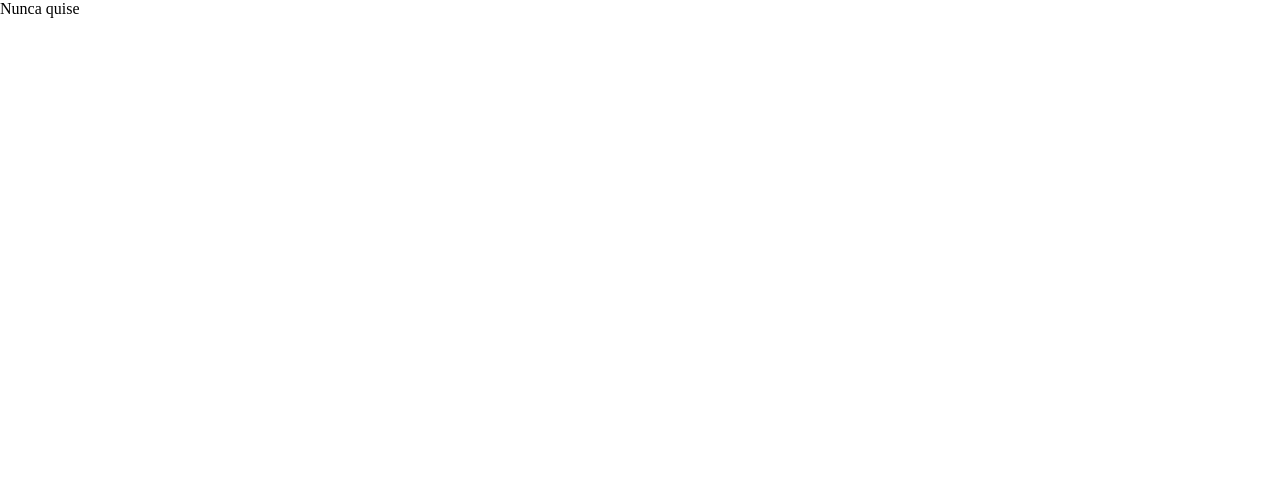
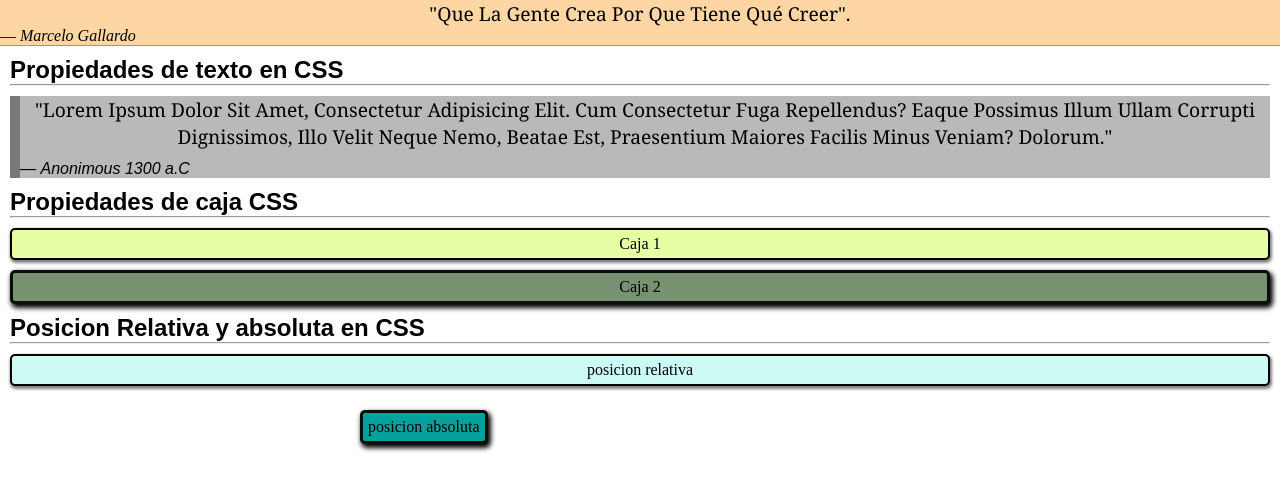
Before and after one commit to smarK99/csstp2024, a plain HTML site: page index.html in a window 1280 px wide. Drawn offline with Linux system fonts and the light colour scheme.

Commit message:
haciendo css

```diff
--- a/estilos.css
+++ b/estilos.css
@@ -2,3 +2,77 @@
     margin: 0;
     padding: 0;
 }
+
+.block-quote{
+    background-color: rgb(253, 214, 163);
+    width: 100%;
+    border-bottom: 1px solid rgba(0, 0, 0, 0.309);
+}
+
+blockquote > p{
+    font-size: 1.2rem;
+    text-align: center;
+    text-transform: capitalize;
+    text-decoration: none;
+    font-family: Cambria, Cochin, Georgia, Times, 'Times New Roman', serif;
+}
+
+.uno{
+    margin: 10px;
+    font-family: Arial, Helvetica, sans-serif;
+}
+
+.uno p{
+    margin: 10px;
+}
+
+.uno blockquote{
+    background-color: rgb(185, 185, 185);
+    border-left: rgb(120, 120, 120) solid 10px;
+}
+
+.box1{
+    padding: 5px;
+    margin: 10px;
+    border: 2px solid black;
+    box-shadow: 1px 2px 3px 1px grey;
+    border-radius: 5px;
+    background-color: rgb(230, 255, 165);
+    text-align: center;
+}
+
+.box2{
+    padding: 5px;
+    margin: 10px;
+    border: 3px solid rgba(0, 0, 0, 0.909);
+    border-radius: 5px;
+    box-shadow: 2px 3px 5px 1px rgb(0, 0, 0);
+    background-color: rgb(119, 146, 112);
+    text-align: center;
+}
+
+.relativo{
+    padding: 5px;
+    margin: 10px;
+    border: 2px solid black;
+    box-shadow: 1px 2px 3px 1px grey;
+    border-radius: 5px;
+    background-color: rgb(204, 250, 244);
+    text-align: center;
+    position: relative;
+    top: 0px;
+    left: 0px;
+}
+
+.absoluto{
+    padding: 5px;
+    margin: 10px;
+    border: 3px solid rgba(0, 0, 0, 0.909);
+    border-radius: 5px;
+    box-shadow: 2px 3px 5px 1px rgb(0, 0, 0);
+    background-color: rgb(5, 161, 156);
+    text-align: center;
+    position: absolute;
+    top: 400px;
+    left: 350px;
+}
--- a/index.html
+++ b/index.html
@@ -7,6 +7,36 @@
     <link rel="stylesheet" href="./estilos.css">
 </head>
 <body>
-    Nunca quise
+    <header class="block-quote">
+        <blockquote>
+            <p>"Que la gente crea por que tiene qué creer".</p>
+            <footer>— <cite>Marcelo Gallardo</cite></footer>
+        </blockquote>
+    </header>
+
+    <section class="uno">
+        <h1>Propiedades de texto en CSS</h1>
+        <hr>
+        <blockquote>
+            <p>"Lorem ipsum dolor sit amet, consectetur adipisicing elit. Cum consectetur fuga repellendus? Eaque possimus illum ullam corrupti dignissimos, illo velit neque nemo, beatae est, praesentium maiores facilis minus veniam? Dolorum."</p>
+            <footer>— <cite>Anonimous 1300 a.C</cite></footer>
+        </blockquote>
+    </section>
+
+    <section class="uno">
+        <h1>Propiedades de caja CSS</h1>
+        <hr>
+    </section>
+    <div class="box1">Caja 1</div>
+    <div class="box2">Caja 2</div>
+
+    <section class="uno">
+        <h1>Posicion Relativa y absoluta en CSS</h1>
+        <hr>
+    </section>
+    <div class="relativo">posicion relativa</div>
+    <div class="absoluto">posicion absoluta</div>
+
+
 </body>
 </html>
```
